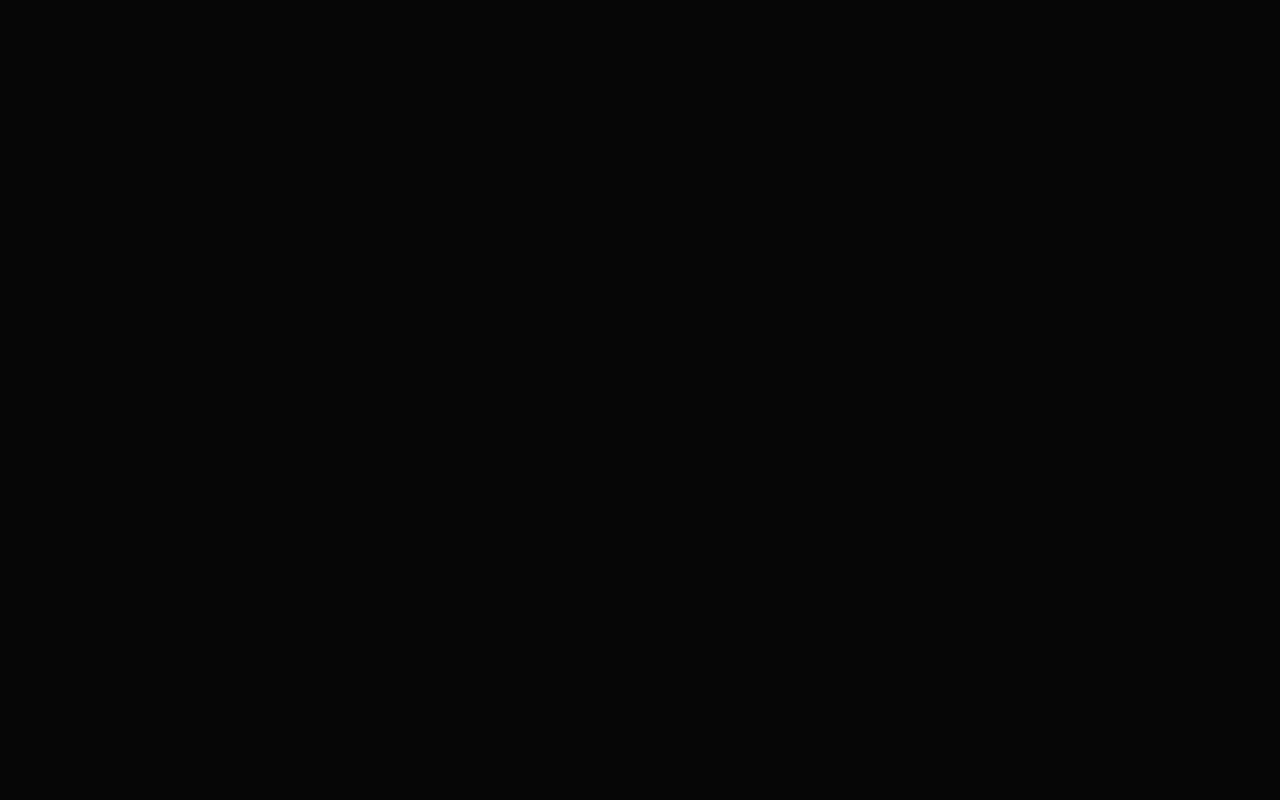
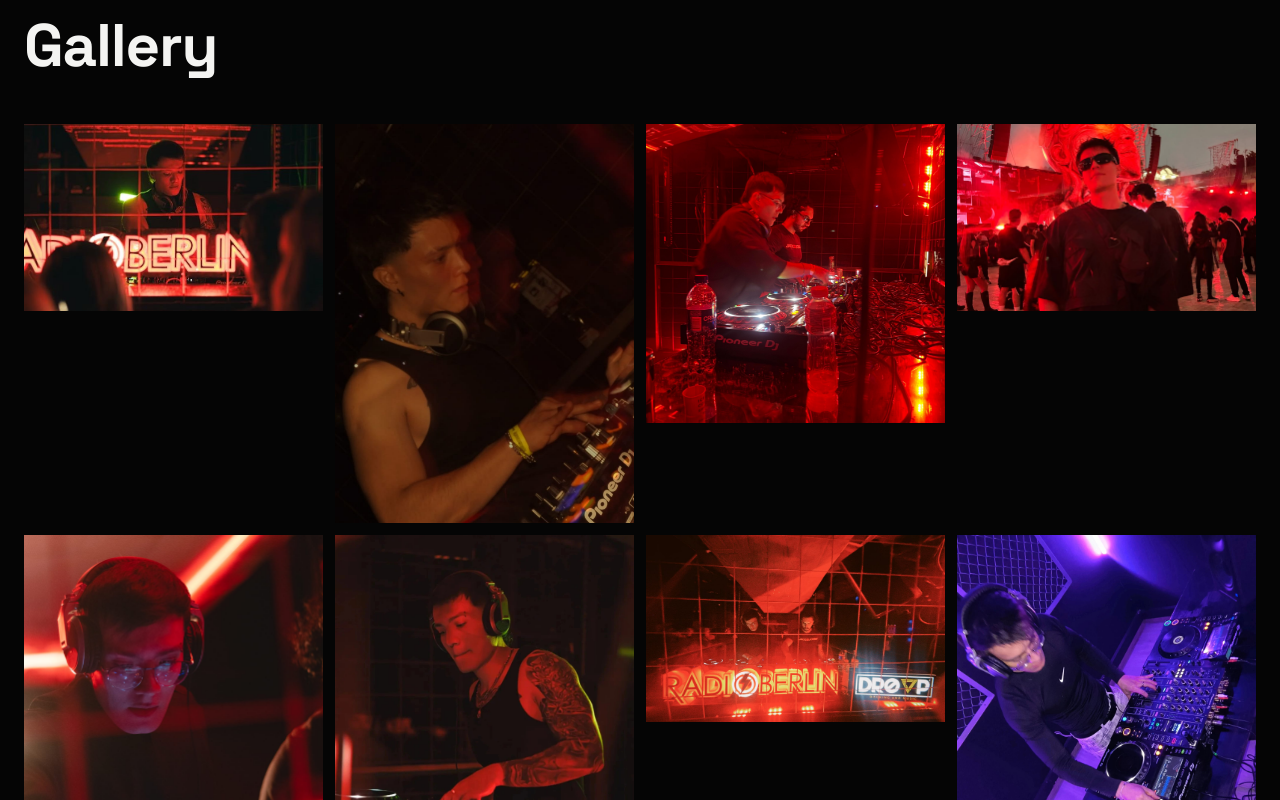
Before and after one commit to Diegocortes15/dankomusic-project, a Next.js app: page /en in a window 1280 px wide. Shown: the part 3320-4120 px from the top of the page. Before the commit the page ends 3207 px from the top, so only its background shows below. Built offline with nearby package versions, Linux system fonts and the light colour scheme.

Commit message:
feat: gallery mosaic from public assets

```diff
--- a/src/app/[locale]/page.tsx
+++ b/src/app/[locale]/page.tsx
@@ -5,6 +5,7 @@
 import { Music } from "@/components/sections/Music";
 import { Releases } from "@/components/sections/Releases";
 import { Shows } from "@/components/sections/Shows";
+import { Gallery } from "@/components/sections/Gallery";
 
 export default async function Home({ params }: { params: Promise<{ locale: string }> }) {
   const { locale } = await params;
@@ -19,6 +20,7 @@
         <Music />
         <Releases />
         <Shows />
+        <Gallery />
       </main>
     </>
   );
--- /dev/null
+++ b/src/components/sections/Gallery.tsx
@@ -0,0 +1,50 @@
+import Image from "next/image";
+import { useTranslations } from "next-intl";
+import { Reveal } from "@/components/ui/Reveal";
+
+type Photo = { src: string; alt: string; aspect: "square" | "tall" | "wide" };
+
+const photos: Photo[] = [
+  { src: "/assets/danko_radioberlin_club_1.jpeg", alt: "Radio Berlin Club, Bogotá", aspect: "wide" },
+  { src: "/assets/danko_mezclando_1.jpeg", alt: "Danko mixing", aspect: "tall" },
+  { src: "/assets/danko_b2b_brandon_1.jpeg", alt: "B2B with Brandon", aspect: "square" },
+  { src: "/assets/danko_core_medellin.jpeg", alt: "CORE Medellín", aspect: "wide" },
+  { src: "/assets/danko_radioberlin_club_2.jpeg", alt: "Radio Berlin Club crowd", aspect: "tall" },
+  { src: "/assets/danko_meaclando_2.jpeg", alt: "Danko mixing", aspect: "square" },
+  { src: "/assets/danko_b2b_brandon_2.jpeg", alt: "B2B with Brandon", aspect: "wide" },
+  { src: "/assets/danko_practice.jpeg", alt: "Practice session", aspect: "square" },
+];
+
+const aspectClass: Record<Photo["aspect"], string> = {
+  square: "aspect-square",
+  tall: "aspect-[3/4]",
+  wide: "aspect-[16/10]",
+};
+
+export function Gallery() {
+  const t = useTranslations("gallery");
+
+  return (
+    <section id="gallery" className="border-t border-steel/20 py-24 md:py-32">
+      <div className="mx-auto max-w-7xl px-6">
+        <Reveal>
+          <h2 className="font-display text-4xl md:text-6xl">{t("heading")}</h2>
+        </Reveal>
+
+        <div className="mt-12 grid grid-cols-2 gap-3 md:grid-cols-4">
+          {photos.map((p) => (
+            <Reveal key={p.src} className={`relative overflow-hidden ${aspectClass[p.aspect]}`}>
+              <Image
+                src={p.src}
+                alt={p.alt}
+                fill
+                sizes="(min-width: 768px) 25vw, 50vw"
+                className="object-cover transition-transform duration-700 hover:scale-[1.04]"
+              />
+            </Reveal>
+          ))}
+        </div>
+      </div>
+    </section>
+  );
+}
```
